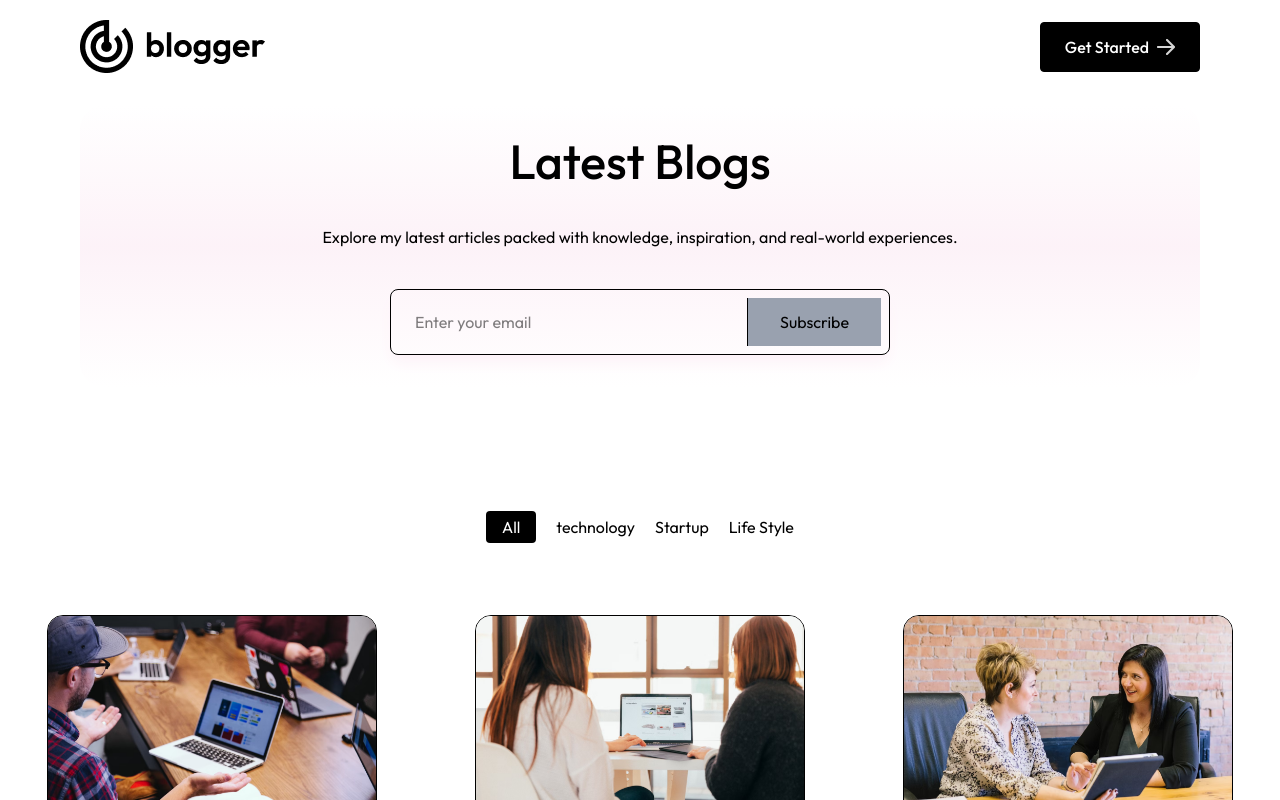
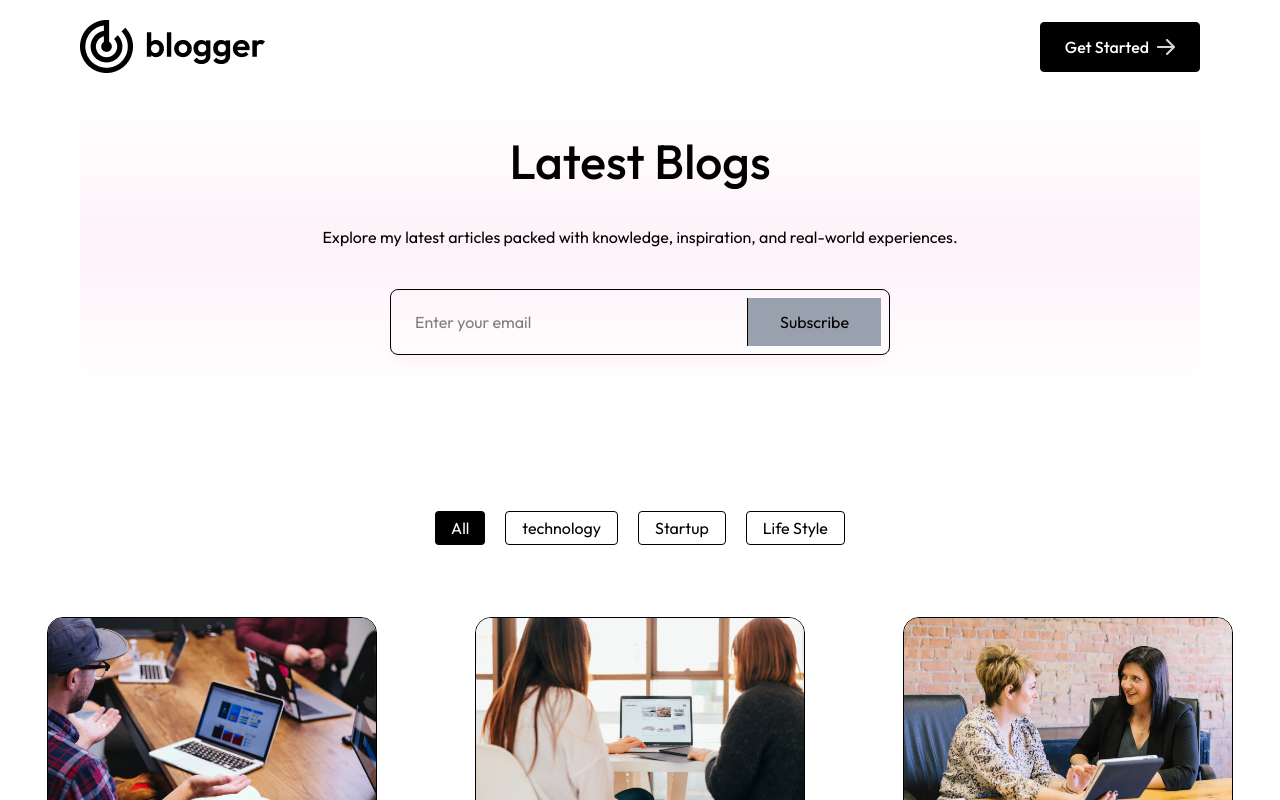
Before and after one commit to biswaslohani123/NEXT_JS--BLOG-APP, a Next.js app in the folder blog-app/: page / in a window 1280 px wide. Shown: the top 800 px of the page. Built offline with nearby package versions, Linux system fonts and the light colour scheme.

Commit message:
completed making category section alsoi

```diff
--- a/blog-app/components/BlogList.jsx
+++ b/blog-app/components/BlogList.jsx
@@ -13,11 +13,16 @@
 
     <div>
       <div className='flex justify-center gap-5 my-18'>
-            <button onClick={() => setMenu('All')}  className={menu === 'All'?'bg-black text-white py-1 px-4 rounded-sm': ""}>All</button>
-            <button onClick={() => setMenu('Technology')} className={menu === 'Technology'?'bg-black text-white py-1 px-4 rounded-sm': ""} >technology</button>
-            <button onClick={() => setMenu('Startup')} className={menu === 'Startup'?'bg-black text-white py-1 px-4 rounded-sm': ""} >Startup</button>
-            <button onClick={() => setMenu('Life Style')} className={menu === 'Life Style'?'bg-black text-white py-1 px-4 rounded-sm': ""} >Life Style</button>
+
+            <button onClick={() => setMenu('All')}  className={`py-1 px-4 rounded-sm transition-colors duration-300 ${menu === 'All' ? 'bg-black text-white' : 'bg-white text-black border border-black'}`}>All</button>
+
+            <button onClick={() => setMenu('Technology')} className={`py-1 px-4 rounded-sm transition-colors duration-300 ${menu === 'Technology' ? 'bg-black text-white' : 'bg-white text-black border border-black'}`} >technology</button>
+
+            <button onClick={() => setMenu('Startup')} className={`py-1 px-4 rounded-sm transition-colors duration-300 ${menu === 'Startup' ? 'bg-black text-white' : 'bg-white text-black border border-black'}`}>Startup</button>
+
+            <button onClick={() => setMenu('Lifestyle')} className={`py-1 px-4 rounded-sm transition-colors duration-300 ${menu === 'Lifestyle' ? 'bg-black text-white' : 'bg-white text-black border border-black'}`} >Life Style</button>
       </div>
+
       <div className='flex flex-wrap justify-around gap-1 gap-y-10 mb-16 x:mx-24'>
 
         {blog_data.filter((item) => menu === 'All'? true : item.category === menu ).map((item , index) => {
```
